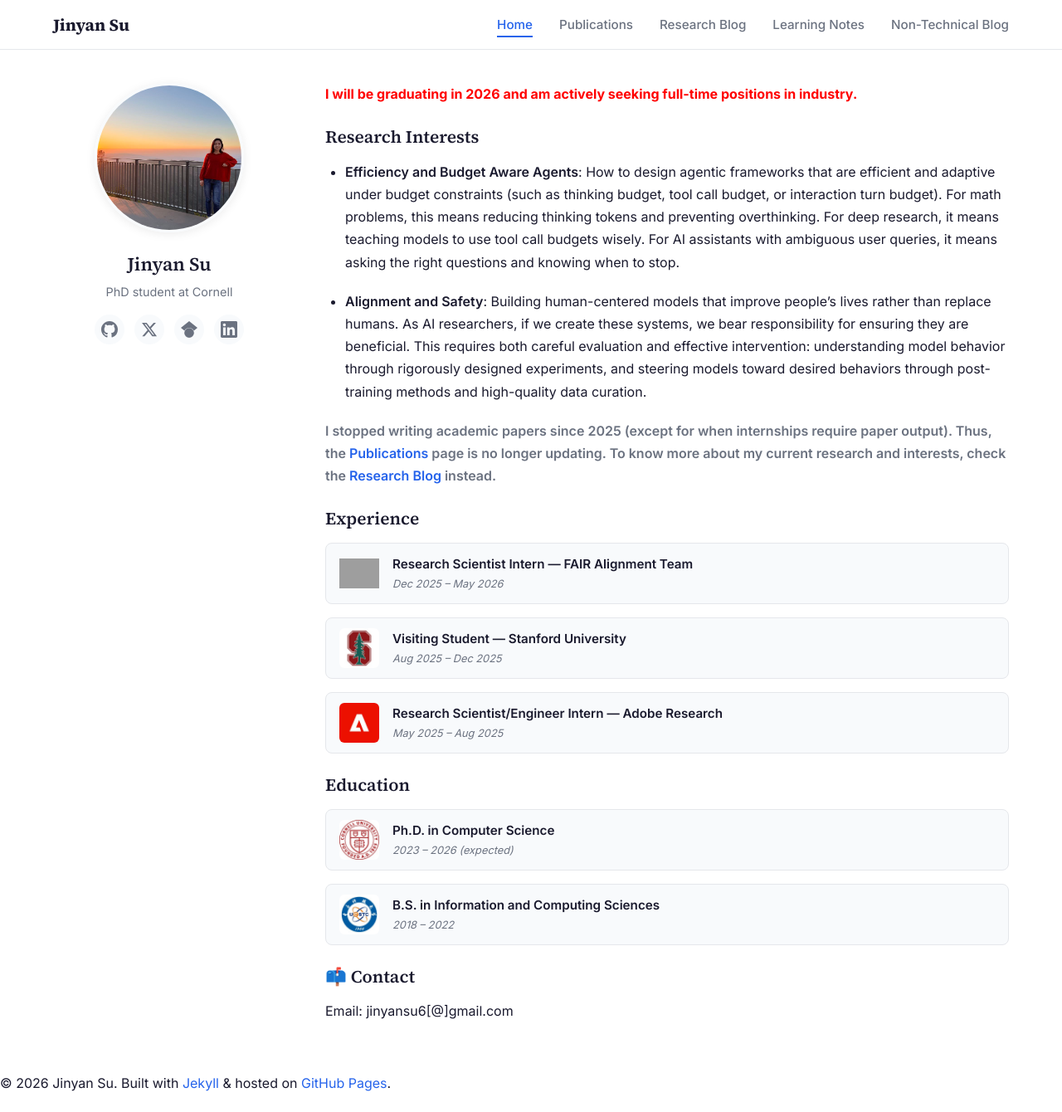
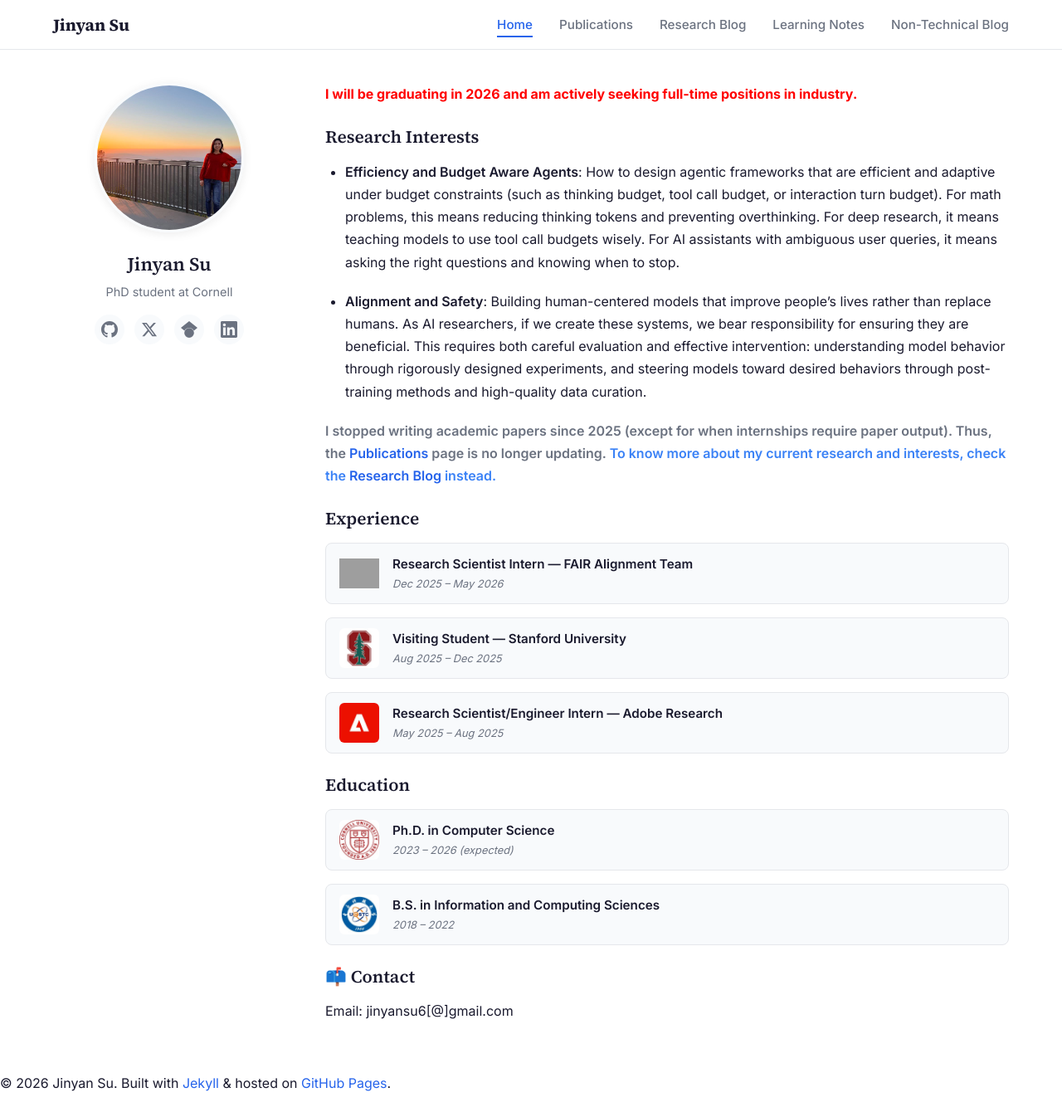
Before and after one commit to JinyanSu1/jinyansu1.github.io, a Jekyll site: the page built from index.md, in a window 1280 px wide and 1340 px high. Shown: the whole window at 83% size. Built offline with Jekyll 4.4.1, drawn with Linux system fonts in a browser that asks for light colours; grey boxes are pictures that could not be loaded.

Commit message:
Homepage: light blue color for Research Blog redirect sentence

```diff
--- a/index.md
+++ b/index.md
@@ -12,7 +12,7 @@
 
 - **Alignment and Safety**: Building human-centered models that improve people's lives rather than replace humans. As AI researchers, if we create these systems, we bear responsibility for ensuring they are beneficial. This requires both careful evaluation and effective intervention: understanding model behavior through rigorously designed experiments, and steering models toward desired behaviors through post-training methods and high-quality data curation.
 
-**<span style="color:#6b7280;">I stopped writing academic papers since 2025 (except for when internships require paper output). Thus, the [Publications](/publications/) page is no longer updating. To know more about my current research and interests, check the [Research Blog](/research-blog/) instead.</span>**
+**<span style="color:#6b7280;">I stopped writing academic papers since 2025 (except for when internships require paper output). Thus, the [Publications](/publications/) page is no longer updating.</span> <span style="color:#3b82f6;">To know more about my current research and interests, check the [Research Blog](/research-blog/) instead.</span>**
 
 ## Experience
 
```
